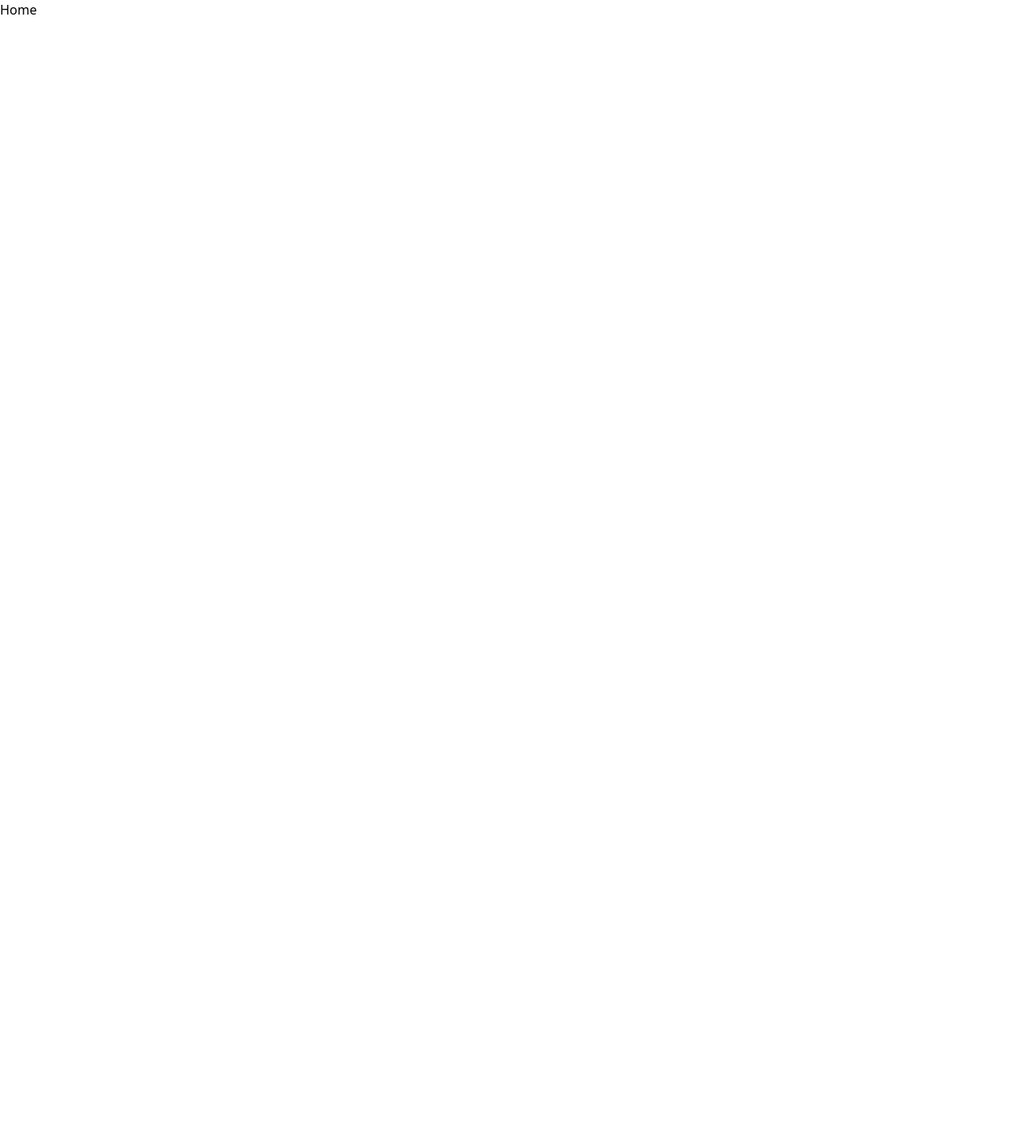
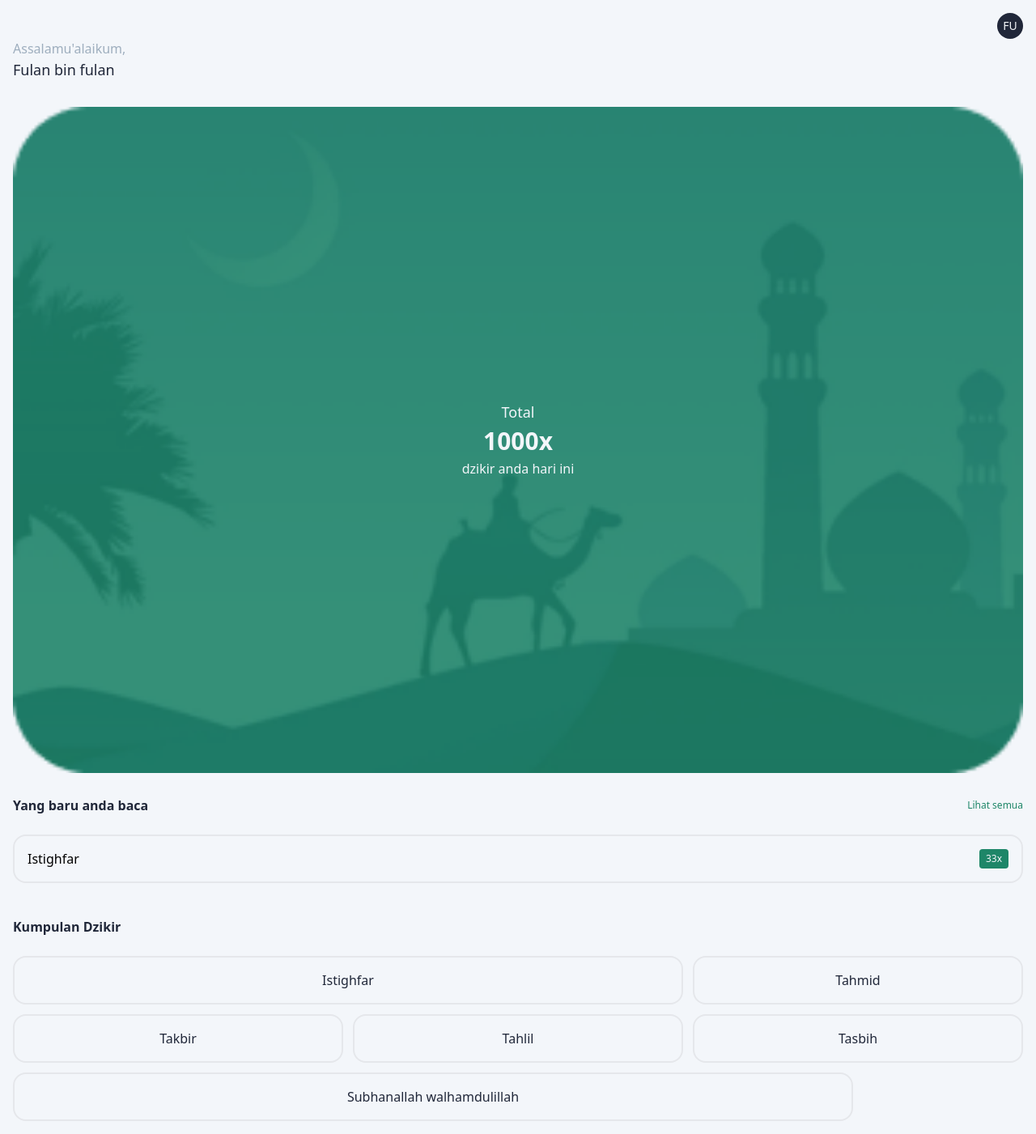
Before and after one commit to CandraJengger/go-dzikir, a React (Create React App) app: page /home in a window 1280 px wide. Shown: the whole page at 81% size. Before the commit the page ends 800 px from the top, so only its background shows below. Built offline with nearby package versions, Linux system fonts and the light colour scheme; the HTML template or start-up script is replaced by a standard one.

Commit message:
Create Home Page

```diff
--- a/src/components/atoms/Button/button.variant.js
+++ b/src/components/atoms/Button/button.variant.js
@@ -1,8 +1,8 @@
 const variants = {
   primary:
-    'py-4 px-12 w-full rounded-2xl bg-primary hover:bg-green-700 duration-300 text-white',
+    'py-4 px-3 w-full rounded-2xl bg-primary hover:bg-green-700 duration-300 text-background',
   secondary:
-    'py-4 px-12 w-full rounded-2xl bg-background duration-300 text-secondary border-2 accent',
+    'py-4 px-3 w-full rounded-2xl bg-background hover:bg-primary hover:text-background duration-300 text-secondary border-2 accent',
 };
 
 export default variants;
--- /dev/null
+++ b/src/components/atoms/Label/index.js
@@ -0,0 +1,11 @@
+import React from 'react';
+
+const Label = ({ text }) => {
+  return (
+    <span className="text-background bg-primary py-1 px-2 rounded text-xs">
+      {text}
+    </span>
+  );
+};
+
+export default Label;
--- a/src/components/atoms/Text/text.variant.js
+++ b/src/components/atoms/Text/text.variant.js
@@ -5,6 +5,9 @@ const variants = {
   'text-grey': `text-label text-base`,
   'text-dark': 'text-secondary text-lg',
   tiny: 'text-xs text-primary',
+  'dash-title': 'text-background font-medium text-lg',
+  'dash-body': 'text-background font-bold text-3xl py-1',
+  'dash-caption': 'text-background text-base',
 };
 
 export default variants;
--- a/src/components/atoms/index.js
+++ b/src/components/atoms/index.js
@@ -2,5 +2,6 @@ import Button from './Button';
 import Text from './Text';
 import Gap from './Gap';
 import Input from './Input';
+import Label from './Label';
 
-export { Button, Text, Gap, Input };
+export { Button, Text, Gap, Input, Label };
--- a/src/components/organisms/PlainLayout/index.js
+++ b/src/components/organisms/PlainLayout/index.js
@@ -1,7 +1,7 @@
 import React from 'react';
 
 const PlainLayout = ({ children }) => {
-  return <section className="plain-layout">{children}</section>;
+  return <div className="plain-layout">{children}</div>;
 };
 
 export default PlainLayout;
--- a/src/pages/Home/index.js
+++ b/src/pages/Home/index.js
@@ -1,7 +1,71 @@
 import React from 'react';
+import { Button, Gap, Label, PlainLayout, Text } from '../../components';
+import DashboardImage from '../../assets/images/dashboard.png';
 
 const HomePage = () => {
-  return <div>Home</div>;
+  return (
+    <PlainLayout>
+      <div className="flex justify-end">
+        <span className="w-8 h-8 flex justify-center items-center text-sm bg-secondary text-background rounded-full">
+          FU
+        </span>
+      </div>
+
+      <Text as="h1" variant="text-grey" text="Assalamu'alaikum," />
+      <Text as="h2" variant="title" text="Fulan bin fulan" />
+      <Gap height="32px" width="10px" />
+
+      <section className="block relative">
+        <img src={DashboardImage} alt="Background" className="w-full" />
+        <div className="flex flex-col justify-center items-center absolute inset-0">
+          <Text variant="dash-title" text="Total" />
+          <Text variant="dash-body" text="1000x" />
+          <Text variant="dash-caption" text="dzikir anda hari ini" />
+        </div>
+      </section>
+
+      <Gap height="28px" width="10px" />
+
+      <section>
+        <div className="flex justify-between items-center">
+          <Text as="h3" variant="label" text="Yang baru anda baca" />
+          <Text as="a" variant="tiny" text="Lihat semua" />
+        </div>
+        <Gap height="24px" width="10px" />
+        <div className="flex justify-between items-center py-4 px-4 w-full rounded-2xl bg-background duration-300 border-2 accent">
+          <Text as="a" variant="text-primary" text="Istighfar" />
+          <Label text="33x" />
+        </div>
+      </section>
+
+      <Gap height="42px" width="10px" />
+
+      <section>
+        <Text as="h3" variant="label" text="Kumpulan Dzikir" />
+        <Gap height="24px" width="16px" />
+        <div className="grid grid-cols-6 grid-rows-3 gap-3">
+          <div className="col-start-1 col-end-5">
+            <Button variant="secondary" text="Istighfar" />
+          </div>
+          <div className="col-start-5 col-end-7">
+            <Button variant="secondary" text="Tahmid" />
+          </div>
+          <div className="col-start-1 col-end-3">
+            <Button variant="secondary" text="Takbir" />
+          </div>
+          <div className="col-start-3 col-end-5">
+            <Button variant="secondary" text="Tahlil" />
+          </div>
+          <div className="col-start-5 col-end-7">
+            <Button variant="secondary" text="Tasbih" />
+          </div>
+          <div className="col-start-1 col-end-6">
+            <Button variant="secondary" text="Subhanallah walhamdulillah" />
+          </div>
+        </div>
+      </section>
+    </PlainLayout>
+  );
 };
 
 export default HomePage;
--- a/src/pages/SignIn/index.js
+++ b/src/pages/SignIn/index.js
@@ -1,9 +1,12 @@
 import React from 'react';
+import { useHistory } from 'react-router-dom';
 import { Button, Gap, Input, Text } from '../../components/atoms';
 import { PlainLayout } from '../../components/organisms';
 import HijabVector from '../../assets/images/hijab.png';
 
 const SignInPage = () => {
+  const history = useHistory();
+
   return (
     <PlainLayout>
       <div className="h-screen flex flex-col justify-center items-center">
@@ -22,7 +25,7 @@ const SignInPage = () => {
         </div>
         <Input placeholder="Masukan nama anda" />
         <Gap height="35px" width="20px" />
-        <Button text="Masuk" />
+        <Button text="Masuk" onClick={() => history.push('/home')} />
       </div>
     </PlainLayout>
   );
```
Also changed, not shown: src/assets/images/dashboard.png (added).
